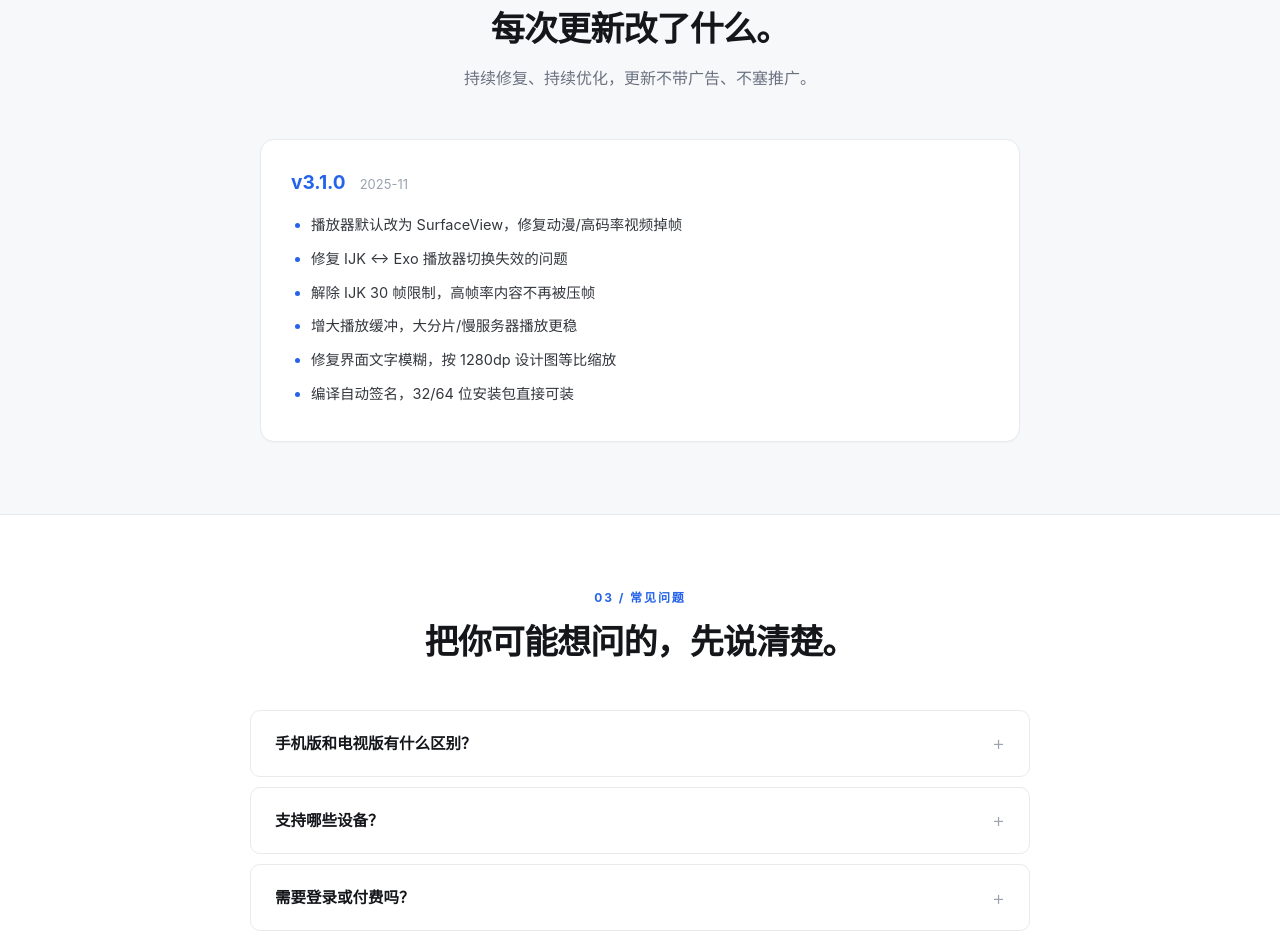
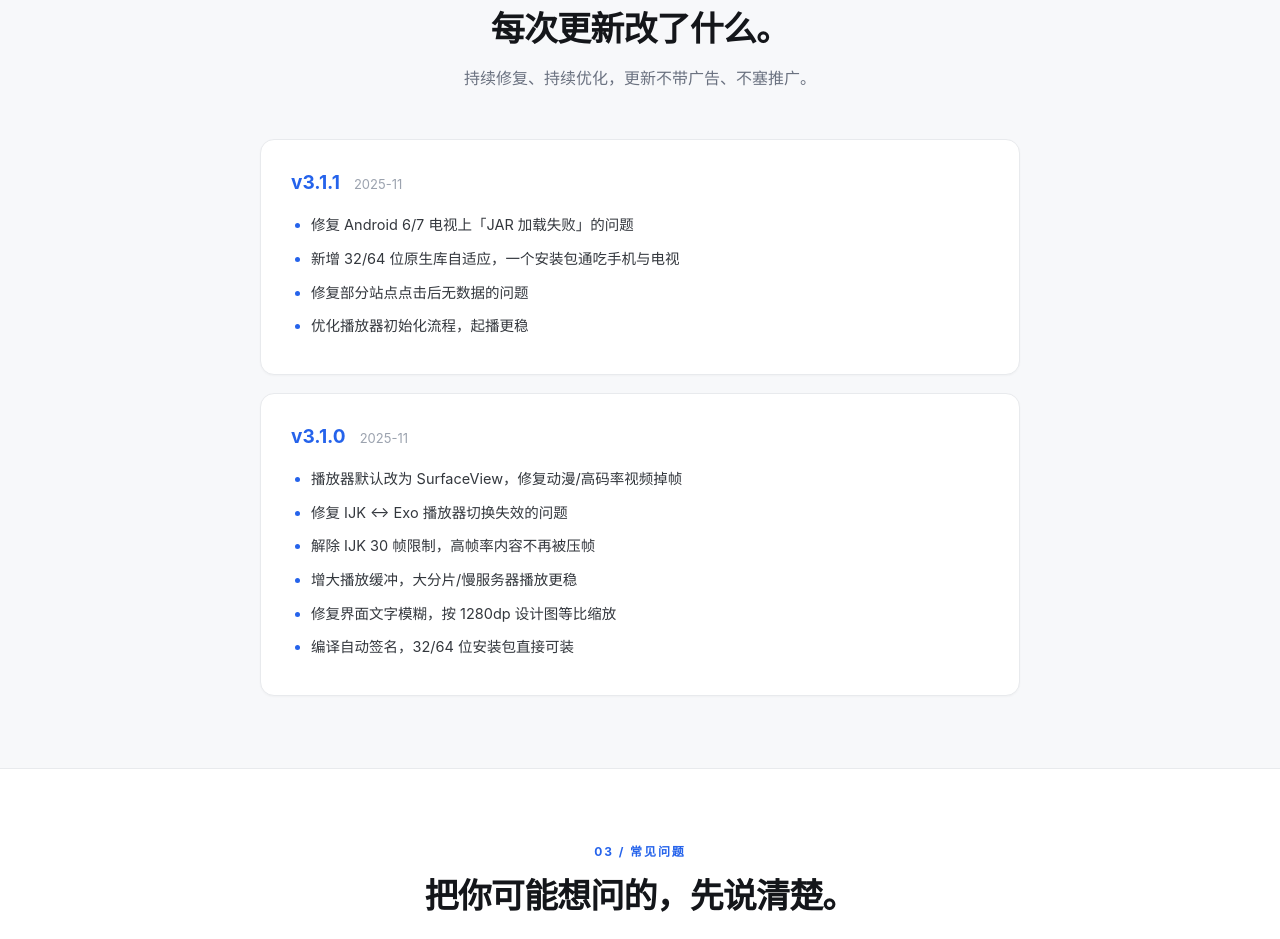
Before and after one commit to gongchuang1089/myweb, a plain HTML site: page index.html in a window 1280 px wide. Shown: the part 4020-4959 px from the top of the page. Drawn offline with Linux system fonts and the light colour scheme.

Commit message:
Add files via upload

```diff
--- a/index.html
+++ b/index.html
@@ -211,6 +211,15 @@
         <p>持续修复、持续优化，更新不带广告、不塞推广。</p>
       </div>
       <div class="changelog">
+        <div class="cl-item">
+          <div class="cl-head"><span class="cl-ver">v3.1.1</span><span class="cl-date">2025-11</span></div>
+          <ul>
+            <li>修复 Android 6/7 电视上「JAR 加载失败」的问题</li>
+            <li>新增 32/64 位原生库自适应，一个安装包通吃手机与电视</li>
+            <li>修复部分站点点击后无数据的问题</li>
+            <li>优化播放器初始化流程，起播更稳</li>
+          </ul>
+        </div>
         <div class="cl-item">
           <div class="cl-head"><span class="cl-ver">v3.1.0</span><span class="cl-date">2025-11</span></div>
           <ul>
```
